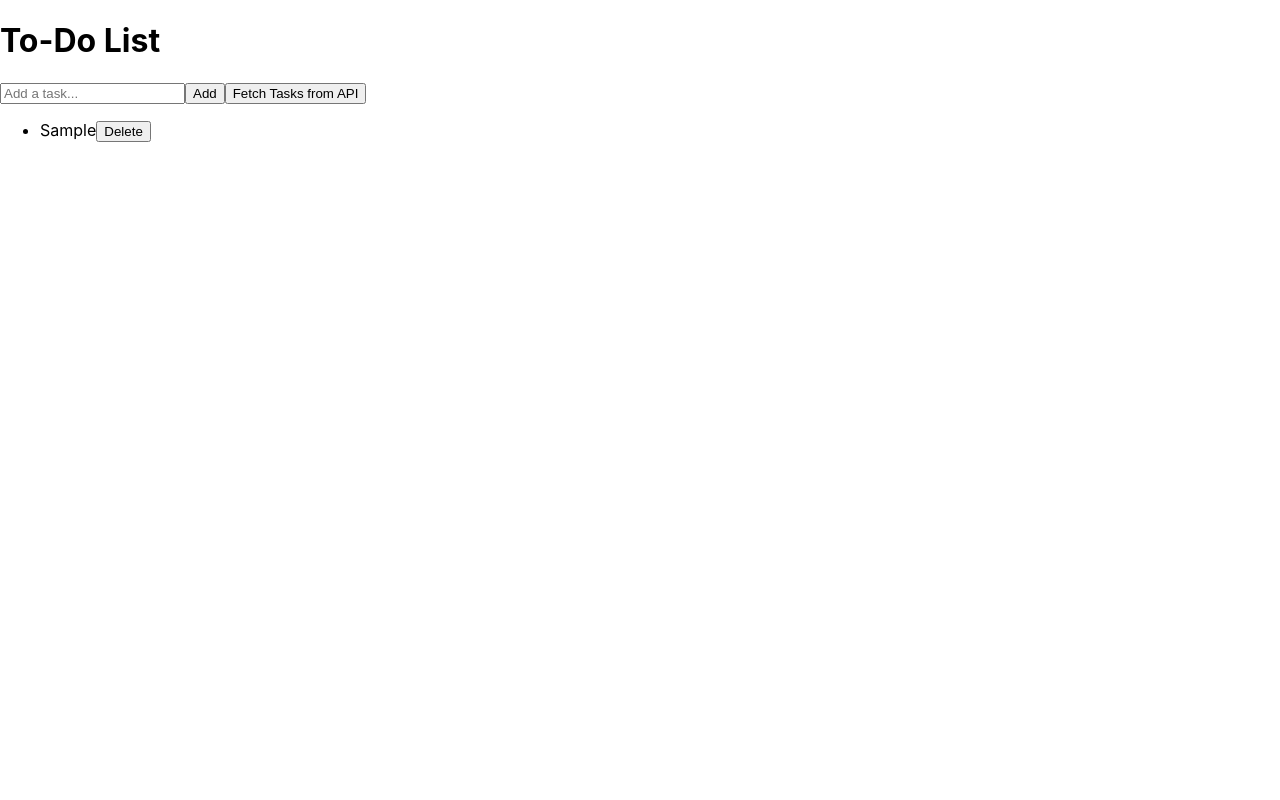
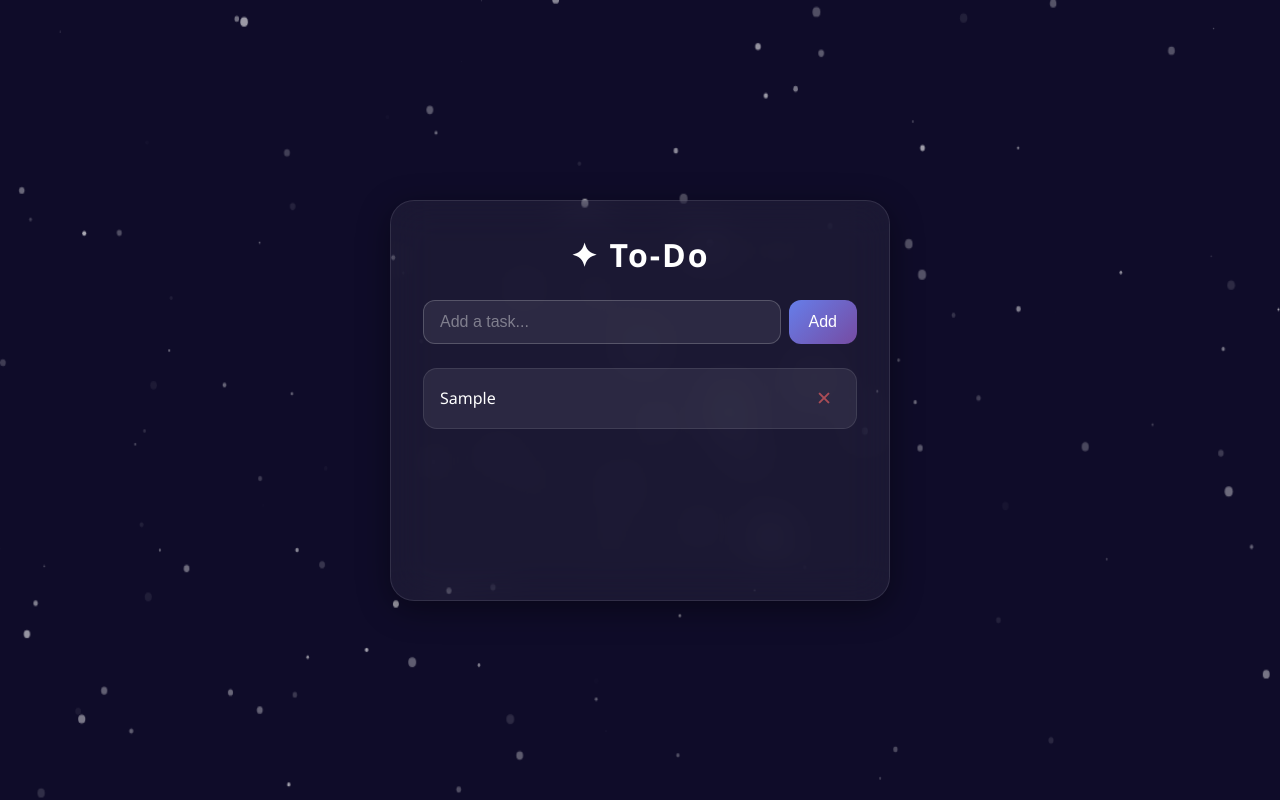
Before and after one commit to IMan7736/todo-app, a React (Create React App) app: page / in a window 1280 px wide. Both pictures are taken after typing "Sample" into the empty fields and a click on the button "Add". Built offline with nearby package versions, Linux system fonts and the light colour scheme.

Commit message:
fixed everything and designed the css

```diff
--- a/public/index.html
+++ b/public/index.html
@@ -28,16 +28,34 @@
   </head>
   <body>
     <noscript>You need to enable JavaScript to run this app.</noscript>
+    <div id="particles-js"></div>
     <div id="root"></div>
-    <!--
-      This HTML file is a template.
-      If you open it directly in the browser, you will see an empty page.
-
-      You can add webfonts, meta tags, or analytics to this file.
-      The build step will place the bundled scripts into the <body> tag.
-
-      To begin the development, run `npm start` or `yarn start`.
-      To create a production bundle, use `npm run build` or `yarn build`.
-    -->
+    <script src="https://cdnjs.cloudflare.com/ajax/libs/particles.js/2.0.0/particles.min.js"></script>
+    <script>
+      particlesJS("particles-js", {
+        particles: {
+          number: { value: 150, density: { enable: true, value_area: 800 } },
+          color: { value: "#ffffff" },
+          shape: { type: "circle" },
+          opacity: { value: 0.7, random: true },
+          size: { value: 4, random: true },
+          line_linked: { enable: false },
+          move: {
+            enable: true,
+            speed: 1.5,
+            direction: "bottom",
+            random: true,
+            straight: false,
+            out_mode: "out",
+            bounce: false
+          }
+        },
+        interactivity: {
+          detect_on: "canvas",
+          events: { onhover: { enable: false }, onclick: { enable: false } }
+        },
+        retina_detect: true
+      });
+    </script>
   </body>
 </html>
--- a/src/App.css
+++ b/src/App.css
@@ -1,38 +1,178 @@
-.App {
-  text-align: center;
+* {
+  margin: 0;
+  padding: 0;
+  box-sizing: border-box;
 }
 
-.App-logo {
-  height: 40vmin;
+body {
+  min-height: 100vh;
+  background: #0f0c29;
+  font-family: 'Segoe UI', sans-serif;
+  display: flex;
+  justify-content: center;
+  align-items: center;
+}
+
+#particles-js {
+  position: fixed;
+  top: 0;
+  left: 0;
+  width: 100%;
+  height: 100%;
+  z-index: 0;
+}
+
+.app {
+  position: relative;
+  z-index: 1;
+  background: rgba(255, 255, 255, 0.05);
+  backdrop-filter: blur(20px);
+  border: 1px solid rgba(255, 255, 255, 0.1);
+  border-radius: 24px;
+  padding: 2rem;
+  width: 500px;
+  box-shadow: 0 8px 32px rgba(0, 0, 0, 0.4);
+}
+
+h1 {
+  color: #fff;
+  font-size: 2rem;
+  margin-bottom: 1.5rem;
+  text-align: center;
+  letter-spacing: 2px;
+}
+
+.input-row {
+  display: flex;
+  gap: 8px;
+  margin-bottom: 1.5rem;
+}
+
+.input-row input {
+  flex: 1;
+  padding: 12px 16px;
+  border-radius: 12px;
+  border: 1px solid rgba(255, 255, 255, 0.2);
+  background: rgba(255, 255, 255, 0.08);
+  color: #fff;
+  font-size: 1rem;
+  outline: none;
+  transition: border 0.3s;
+}
+
+.input-row input::placeholder {
+  color: rgba(255, 255, 255, 0.4);
+}
+
+.input-row input:focus {
+  border-color: rgba(255, 255, 255, 0.5);
+}
+
+.input-row button {
+  padding: 12px 20px;
+  border-radius: 12px;
+  border: none;
+  background: linear-gradient(135deg, #667eea, #764ba2);
+  color: #fff;
+  font-size: 1rem;
+  cursor: pointer;
+  transition: transform 0.2s, opacity 0.2s;
+}
+
+.input-row button:hover {
+  transform: scale(1.05);
+  opacity: 0.9;
+}
+
+ul {
+  list-style: none;
+  display: flex;
+  flex-direction: column;
+  gap: 10px;
+  min-height: 200px;
+}
+
+.todo-item {
+  display: flex;
+  align-items: center;
+  justify-content: space-between;
+  padding: 14px 16px;
+  border-radius: 14px;
+  background: rgba(255, 255, 255, 0.07);
+  border: 1px solid rgba(255, 255, 255, 0.1);
+  position: relative;
+  overflow: hidden;
+  transition: transform 0.2s;
+}
+
+.todo-item:hover {
+  transform: translateX(4px);
+}
+
+.todo-text {
+  color: #fff;
+  font-size: 1rem;
+  cursor: pointer;
+  flex: 1;
+  transition: color 0.3s;
+  position: relative;
+  z-index: 2;
+}
+
+.todo-text.done {
+  color: rgba(255, 255, 255, 0.35);
+}
+
+.crack-canvas {
+  position: absolute;
+  top: 0;
+  left: 0;
+  width: 100%;
+  height: 100%;
   pointer-events: none;
 }
 
-@media (prefers-reduced-motion: no-preference) {
-  .App-logo {
-    animation: App-logo-spin infinite 20s linear;
+.delete-btn {
+  background: none;
+  border: none;
+  color: rgba(255, 100, 100, 0.6);
+  font-size: 1.2rem;
+  cursor: pointer;
+  transition: color 0.2s, transform 0.2s;
+  padding: 4px 8px;
+  position: relative;
+  z-index: 2;
+}
+
+.delete-btn:hover {
+  color: rgba(255, 100, 100, 1);
+  transform: scale(1.2);
+}
+
+.todo-item.warping {
+  animation: warp 0.5s ease-in forwards;
+}
+
+@keyframes warp {
+  0% {
+    transform: scaleX(1) scaleY(1);
+    opacity: 1;
+    max-height: 100px;
+    margin-bottom: 10px;
+  }
+  30% {
+    transform: scaleX(1.08) scaleY(0.85);
+    opacity: 1;
+  }
+  60% {
+    transform: scaleX(0.3) scaleY(1.4);
+    opacity: 0.6;
+  }
+  100% {
+    transform: scaleX(0) scaleY(0);
+    opacity: 0;
+    max-height: 0;
+    padding: 0;
+    margin: 0;
   }
 }
-
-.App-header {
-  background-color: #282c34;
-  min-height: 100vh;
-  display: flex;
-  flex-direction: column;
-  align-items: center;
-  justify-content: center;
-  font-size: calc(10px + 2vmin);
-  color: white;
-}
-
-.App-link {
-  color: #61dafb;
-}
-
-@keyframes App-logo-spin {
-  from {
-    transform: rotate(0deg);
-  }
-  to {
-    transform: rotate(360deg);
-  }
-}
--- a/src/App.js
+++ b/src/App.js
@@ -1,53 +1,54 @@
 import { useState, useEffect } from "react";
 import TodoItem from "./TodoItem";
+import "./App.css";
 
 function App() {
-  const [todos, setTodos] = useState([]);
+  const [todos, setTodos] = useState(() => {
+    const saved = localStorage.getItem("todos");
+    return saved ? JSON.parse(saved) : [];
+  });
   const [input, setValue] = useState("");
-  const [loading, setLoading] = useState(false);
 
   useEffect(() => {
     document.title = `${todos.length} tasks remaining`;
+    localStorage.setItem("todos", JSON.stringify(todos));
   }, [todos]);
-
-  async function fetchTodos() {
-    setLoading(true);
-    const response = await fetch("https://jsonplaceholder.typicode.com/todos?_limit=5");
-    const data = await response.json();
-    const formatted = data.map(item => ({ text: item.title, done: item.completed }));
-    setTodos([...todos, ...formatted]);
-    setLoading(false);
-   }
 
   function addTodo() {
     if (input.trim() === "") return;
-    setTodos([...todos, { text: input, done: false }]);
+    setTodos([...todos, { text: input, done: false, crack: null, warping: false }]);
     setValue("");
   }
 
-  function toggleTodo(index) {
-    setTodos(todos.map((todo, i) =>
-      i === index ? { ...todo, done: !todo.done } : todo
+  function toggleTodo(index, crackData) {
+    setTodos(prev => prev.map((todo, i) =>
+      i === index
+        ? { ...todo, done: !todo.done, crack: !todo.done ? crackData : null }
+        : todo
     ));
   }
 
   function deleteTodo(index) {
-    setTodos(todos.filter((_, i) => i !== index));
+    setTodos(prev => prev.map((todo, i) =>
+      i === index ? { ...todo, warping: true } : todo
+    ));
+    setTimeout(() => {
+      setTodos(prev => prev.filter((_, i) => i !== index));
+    }, 500);
   }
 
   return (
-    <div>
-      <h1>To-Do List</h1>
+    <div className="app">
+      <h1>✦ To-Do</h1>
+      <div className="input-row">
         <input
           value={input}
           onChange={(e) => setValue(e.target.value)}
           placeholder="Add a task..."
+          onKeyDown={(e) => e.key === "Enter" && addTodo()}
         />
         <button onClick={addTodo}>Add</button>
-      <button onClick={fetchTodos}>
-        {loading ? "Loading..." : "Fetch Tasks from API"}
-      </button>
-
+      </div>
       <ul>
         {todos.map((todo, index) => (
           <TodoItem
--- a/src/TodoItem.js
+++ b/src/TodoItem.js
@@ -1,13 +1,167 @@
+import { useEffect, useRef } from "react";
+
 function TodoItem({ todo, index, onToggle, onDelete }) {
+  const canvasRef = useRef(null);
+
+  useEffect(() => {
+    if (todo.done && todo.crack && canvasRef.current) {
+      drawCracks(canvasRef.current, todo.crack);
+    }
+  }, [todo.done, todo.crack]);
+
+  function drawCracks(canvas, crack) {
+    const ctx = canvas.getContext("2d");
+    ctx.clearRect(0, 0, canvas.width, canvas.height);
+
+    // Draw center hole
+    ctx.beginPath();
+    ctx.ellipse(crack.cx, crack.cy, 5, 4, 0, 0, Math.PI * 2);
+    ctx.fillStyle = "rgba(0,0,0,0.8)";
+    ctx.fill();
+
+    crack.lines.forEach((line) => {
+      setTimeout(() => {
+        drawAnimatedLine(ctx, line.points, line.opacity);
+      }, line.delay * 1000);
+    });
+  }
+
+  function drawAnimatedLine(ctx, points, opacity) {
+    if (points.length < 2) return;
+
+    let seg = 0;
+    const totalSegs = points.length - 1;
+
+    function step() {
+      if (seg >= totalSegs) return;
+      const p1 = points[seg];
+      const p2 = points[seg + 1];
+
+      // Main crack line
+      ctx.beginPath();
+      ctx.moveTo(p1.x, p1.y);
+      ctx.lineTo(p2.x, p2.y);
+      ctx.strokeStyle = `rgba(255,255,255,${opacity})`;
+      ctx.lineWidth = 0.8;
+      ctx.stroke();
+
+      // Refraction glow
+      ctx.beginPath();
+      ctx.moveTo(p1.x + 1, p1.y + 1);
+      ctx.lineTo(p2.x + 1, p2.y + 1);
+      ctx.strokeStyle = `rgba(180,220,255,${opacity * 0.3})`;
+      ctx.lineWidth = 2;
+      ctx.stroke();
+
+      // Noise dots
+      for (let n = 0; n < 4; n++) {
+        const tx = p2.x - p1.x;
+        const ty = p2.y - p1.y;
+        const len = Math.sqrt(tx * tx + ty * ty);
+        const nx = -ty / len;
+        const ny = tx / len;
+        const spread = Math.random() * 6 - 3;
+        const along = Math.random();
+        const px = p1.x + tx * along + nx * spread;
+        const py = p1.y + ty * along + ny * spread;
+
+        ctx.beginPath();
+        ctx.arc(px, py, Math.random() * 1.2, 0, Math.PI * 2);
+        ctx.fillStyle = `rgba(255,255,255,${Math.random() * 0.15})`;
+        ctx.fill();
+      }
+
+      seg++;
+      requestAnimationFrame(step);
+    }
+
+    step();
+  }
+
+  function generateCracks(cx, cy) {
+    const lines = [];
+    const numMain = 8 + Math.floor(Math.random() * 5);
+
+    for (let i = 0; i < numMain; i++) {
+      const angle = (360 / numMain) * i + (Math.random() * 30 - 15);
+      const rad = angle * (Math.PI / 180);
+      const length = 60 + Math.random() * 120;
+
+      let points = [{ x: cx, y: cy }];
+      let x = cx;
+      let y = cy;
+
+      const segments = 3 + Math.floor(Math.random() * 4);
+      const segLen = length / segments;
+
+      for (let s = 0; s < segments; s++) {
+        const jitter = (Math.random() * 20 - 10) * (Math.PI / 180);
+        x += Math.cos(rad + jitter) * segLen;
+        y += Math.sin(rad + jitter) * segLen;
+        points.push({ x, y });
+
+        if (s === 1 && Math.random() > 0.4) {
+          const bAngle = rad + (Math.random() * 60 - 30) * (Math.PI / 180);
+          const bLen = segLen * (0.4 + Math.random() * 0.5);
+          lines.push({
+            points: [
+              { x, y },
+              { x: x + Math.cos(bAngle) * bLen, y: y + Math.sin(bAngle) * bLen }
+            ],
+            opacity: 0.3 + Math.random() * 0.3,
+            delay: 0.1 + Math.random() * 0.2
+          });
+        }
+      }
+
+      lines.push({
+        points,
+        opacity: 0.5 + Math.random() * 0.4,
+        delay: (i / numMain) * 0.15
+      });
+    }
+
+    return lines;
+  }
+
+  function handleToggle(e) {
+    if (todo.done) {
+      onToggle(index, null);
+      return;
+    }
+
+    const rect = e.currentTarget.closest("li").getBoundingClientRect();
+    const cx = e.clientX - rect.left;
+    const cy = e.clientY - rect.top;
+
+    const crackData = {
+      cx,
+      cy,
+      lines: generateCracks(cx, cy),
+    };
+
+    onToggle(index, crackData);
+  }
+
   return (
-    <li>
+    <li className={`todo-item ${todo.warping ? "warping" : ""}`}>
       <span
-        onClick={() => onToggle(index)}
-        style={{ textDecoration: todo.done ? "line-through" : "none", cursor: "pointer" }}
+        className={`todo-text ${todo.done ? "done" : ""}`}
+        onClick={handleToggle}
       >
         {todo.text}
       </span>
-      <button onClick={() => onDelete(index)}>Delete</button>
+
+      {todo.done && todo.crack && (
+        <canvas
+          ref={canvasRef}
+          className="crack-canvas"
+          width={500}
+          height={60}
+        />
+      )}
+
+      <button className="delete-btn" onClick={() => onDelete(index)}>✕</button>
     </li>
   );
 }
```
Lines whose indentation alone changed are shown as unchanged.
